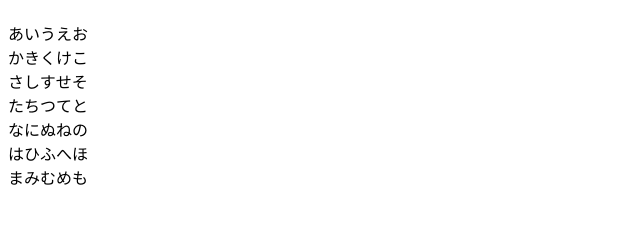
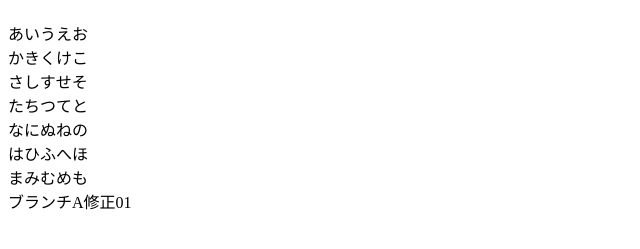
Before and after one commit to nahoku/firstTest, a plain HTML site: page index.html in a window 1280 px wide. Shown: the part 59-308 px from the top of the page, without its empty margins (0-640 px from the left). Drawn offline with Linux system fonts and the light colour scheme.

Commit message:
ブランチA修正01

```diff
--- a/index.html
+++ b/index.html
@@ -12,6 +12,7 @@
 たちつてと<br>
 なにぬねの<br>
 はひふへほ<br>
-まみむめも
+まみむめも<br>
+ブランチA修正01
 </body>
 </html>
```
